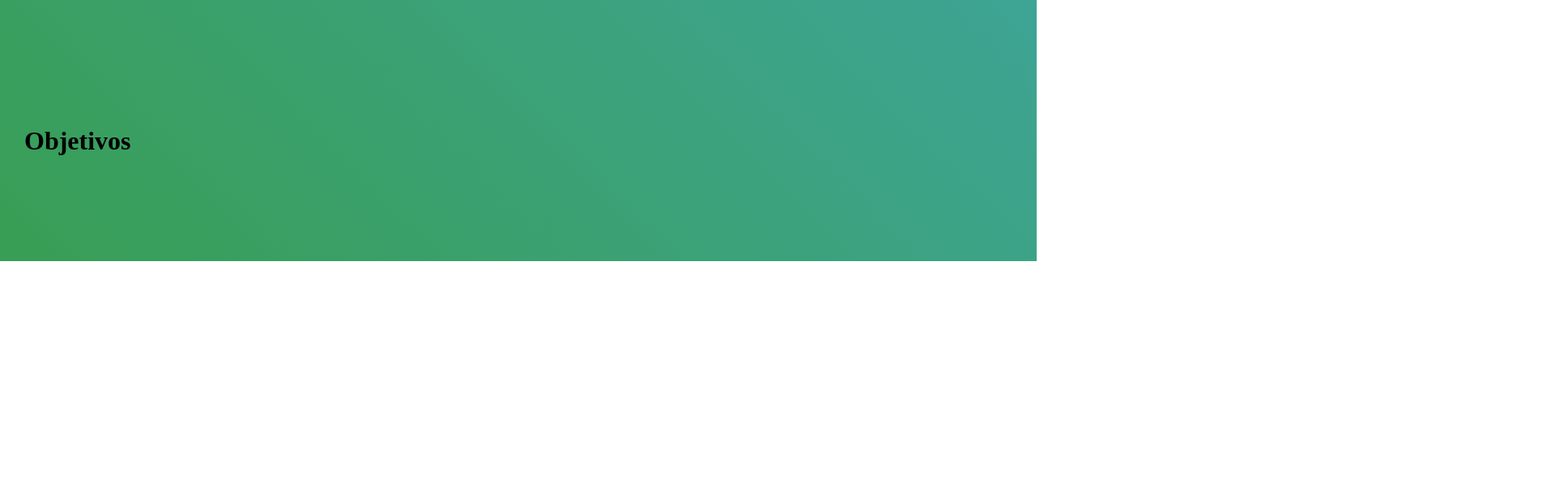
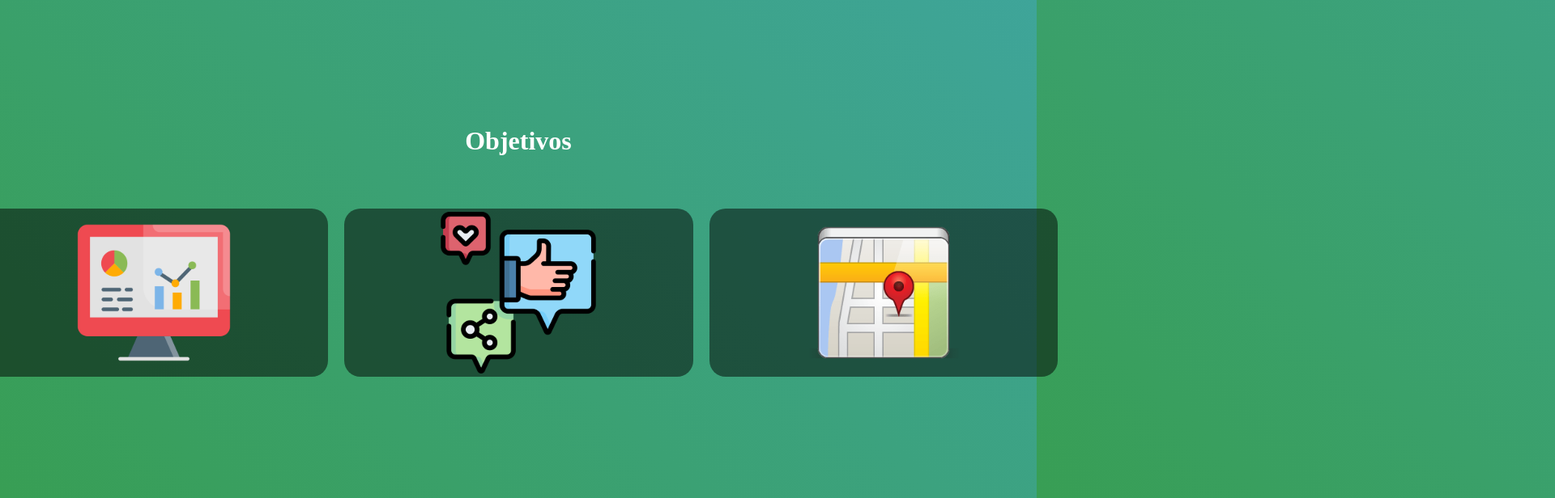
Before and after one commit to Mykon89/landing-page, an Angular app: page / in a window 1280 px wide. Shown: the part 1295-1911 px from the top of the page at 81% size, 1920 px wide, since content can reach past the window. Before the commit the page ends 1618 px from the top, so only its background shows below. Built offline with nearby package versions, Linux system fonts and the light colour scheme.

Commit message:
teste luiz

```diff
--- a/src/app/components/main/goals/goals.component.css
+++ b/src/app/components/main/goals/goals.component.css
@@ -0,0 +1,106 @@
+.carousel-container {
+  display: flex;
+  justify-content: space-between;
+  align-items: center;
+}
+
+.carousel-button {
+  cursor: pointer;
+  background-color: transparent;
+  border: none;
+  outline: none;
+}
+
+.carousel {
+  display: flex;
+  overflow: hidden;
+  width: 100%;
+  max-width: 50%;
+  padding: 10px;
+  box-sizing: border-box;
+  scroll-behavior: smooth;
+}
+
+.carousel-item {
+  flex: 0 0 calc(33.33%); /* Define o tamanho dos itens do carrossel */
+  padding: 10px;
+  box-sizing: border-box;
+}
+
+.carousel-item img {
+  max-width: 100%;
+  height: auto;
+}
+
+.goal-section {
+  display: flex;
+  flex-direction: column;
+  justify-content: space-between;
+  align-items: center;
+}
+
+.goal-title {
+  color: white;
+  margin-bottom: 45px;
+}
+
+.goal-content {
+  display: flex;
+  flex-wrap: wrap;
+  align-items: center;
+  gap: 20px;
+}
+
+.flip-card {
+  width: 440px;
+  height: 228px;
+  perspective: 1000px;
+}
+
+.flip-card-inner {
+  width: 100%;
+  height: 100%;
+  transition: transform 0.9s;
+  transform-style: preserve-3d;
+  position: relative;
+}
+
+.flip-card:hover .flip-card-inner {
+  transform: rotateY(180deg);
+  cursor: pointer;
+}
+
+.flip-card-front,
+.flip-card-back {
+  width: 100%;
+  height: 100%;
+  position: absolute;
+  backface-visibility: hidden;
+  background-color: rgba(0, 0, 0, 0.5);
+  border-radius: 20px;
+}
+
+.flip-card-front {
+  display: flex;
+  align-items: center;
+  justify-content: center;
+}
+
+.flip-card-front img {
+  width: 200px;
+  height: 200px;
+}
+
+.flip-card-back {
+  transform: rotateY(180deg);
+  padding: 20px;
+}
+
+h2 {
+  font-size: 16px;
+  margin-bottom: 10px;
+}
+
+p {
+  font-size: 14px;
+}
--- a/src/app/components/main/goals/goals.component.html
+++ b/src/app/components/main/goals/goals.component.html
@@ -1,3 +1,33 @@
-<div class="goals-section page">
-  <div class="goals-title"><h1>Objetivos</h1></div>
+<div class="goal-section page">
+  <div class="goal-title">
+    <h1>Objetivos</h1>
+  </div>
+  <div class="goal-content">
+    <div class="carousel-container">
+      <button (click)="scrollCarousel('left')" class="carousel-button">
+        <svg width="42" height="24" viewBox="0 0 42 24" fill="none" xmlns="http://www.w3.org/2000/svg">
+          <path d="M0.939342 10.9393C0.353556 11.5251 0.353556 12.4749 0.939342 13.0607L10.4853 22.6066C11.0711 23.1924 12.0208 23.1924 12.6066 22.6066C13.1924 22.0208 13.1924 21.0711 12.6066 20.4853L4.12132 12L12.6066 3.51472C13.1924 2.92893 13.1924 1.97919 12.6066 1.3934C12.0208 0.807613 11.0711 0.807613 10.4853 1.3934L0.939342 10.9393ZM42 10.5L2 10.5V13.5L42 13.5V10.5Z" fill="black"/>
+        </svg>
+      </button>
+      <div class="carousel">
+        <div class="flip-card carousel-item" *ngFor="let goal of goals">
+          <div class="flip-card-inner">
+            <div class="flip-card-front">
+              <img src="{{ goal.imageUrl }}" alt="Imagem de Serviço" />
+            </div>
+            <div class="flip-card-back">
+              <h2>{{ goal.title }}</h2>
+              <p>{{ goal.description }}</p>
+            </div>
+          </div>
+        </div>
+        <!-- Repita o bloco .carousel-item conforme necessário para mais itens -->
+      </div>
+      <button (click)="scrollCarousel('right')" class="carousel-button">
+        <svg (click)="scrollCarousel('left')" width="41" height="23" viewBox="0 0 41 23" fill="none" xmlns="http://www.w3.org/2000/svg">
+          <path d="M40.0882 12.0324C40.6584 11.4314 40.6334 10.482 40.0324 9.9118L30.2386 0.620289C29.6376 0.0501155 28.6882 0.0751002 28.118 0.676094C27.5479 1.27709 27.5729 2.22651 28.1738 2.79668L36.8794 11.0558L28.6203 19.7614C28.0501 20.3624 28.0751 21.3118 28.6761 21.882C29.2771 22.4521 30.2265 22.4271 30.7967 21.8262L40.0882 12.0324ZM1.03946 13.4995L39.0395 12.4995L38.9605 9.50052L0.96054 10.5005L1.03946 13.4995Z" fill="black"/>
+        </svg>
+      </button>
+    </div>
+  </div>
 </div>
--- a/src/app/components/main/goals/goals.component.ts
+++ b/src/app/components/main/goals/goals.component.ts
@@ -1,10 +1,62 @@
-import { Component } from '@angular/core';
+import { Component,  ElementRef, Renderer2  } from '@angular/core';
 
 @Component({
   selector: 'app-goals',
   templateUrl: './goals.component.html',
   styleUrls: ['./goals.component.css']
 })
+
 export class GoalsComponent {
 
+  goals = [
+    {
+      imageUrl: '../../../../assets/Imagens/dashboard.svg',
+      title: 'Dashboard',
+      description:
+        'Nosso serviço de dashboard é uma solução completa que visa simplificar a visualização e interpretação de dados para ajudar sua empresa a prosperar.',
+    },
+    {
+      imageUrl: '../../../../assets/Imagens/visibilidade.svg',
+      title: 'Visibilidade',
+      description:
+        'No mundo atual, as redes sociais desempenham um papel fundamental na construção da marca e no envolvimento com o público-alvo. No entanto, gerenciar eficazmente sua presença nas redes sociais pode ser desafiador devido à quantidade esmagadora de dados e métricas. É aqui que nosso serviço de redes sociais entra em ação.',
+    },
+    {
+      imageUrl: '../../../../assets/Imagens/googlemaps.svg',
+      title: 'Maps',
+      description:
+        'Google Maps é uma ferramenta poderosa que permite acompanhar, analisar e aprimorar sua presença nas listagens de negócios do Google Maps. Ele oferece insights valiosos para ajudar sua empresa a se destacar na plataforma e atrair mais clientes locais.',
+    },
+    {
+      imageUrl: '../../../../assets/Imagens/melhorias.svg',
+      title: 'Alavancar o negócio',
+      description:
+        'No cenário empresarial altamente competitivo de hoje, a tomada de decisões informadas e estratégicas é a chave para o crescimento e o sucesso. Apresentamos nosso serviço, uma ferramenta essencial para alavancar o seu negócio a novos patamares.',
+    },
+    {
+      imageUrl: '../../../../assets/Imagens/googlemaps.svg',
+      title: 'Maps',
+      description:
+        'Google Maps é uma ferramenta poderosa que permite acompanhar, analisar e aprimorar sua presença nas listagens de negócios do Google Maps. Ele oferece insights valiosos para ajudar sua empresa a se destacar na plataforma e atrair mais clientes locais.',
+    },
+    {
+      imageUrl: '../../../../assets/Imagens/googlemaps.svg',
+      title: 'Maps',
+      description:
+        'Google Maps é uma ferramenta poderosa que permite acompanhar, analisar e aprimorar sua presença nas listagens de negócios do Google Maps. Ele oferece insights valiosos para ajudar sua empresa a se destacar na plataforma e atrair mais clientes locais.',
+    },
+  ];
+  constructor(private el: ElementRef, private renderer: Renderer2) {}
+
+  scrollCarousel(direction: 'left' | 'right'): void {
+    const carousel = this.el.nativeElement.querySelector('.carousel');
+    const itemWidth = carousel.querySelector('.carousel-item').offsetWidth;
+    const scrollAmount = 3; // Quantidade de itens a serem rolados
+
+    if (direction === 'left') {
+      carousel.scrollLeft -= itemWidth * scrollAmount;
+    } else if (direction === 'right') {
+      carousel.scrollLeft += itemWidth * scrollAmount;
+    }
+  }
 }
```
